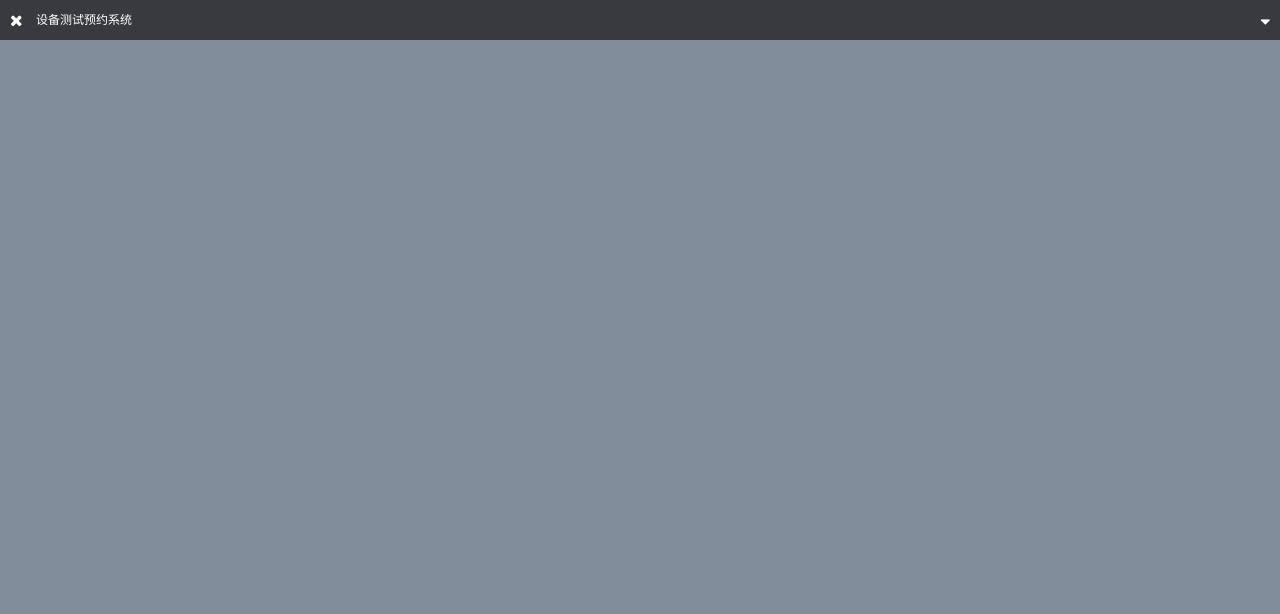
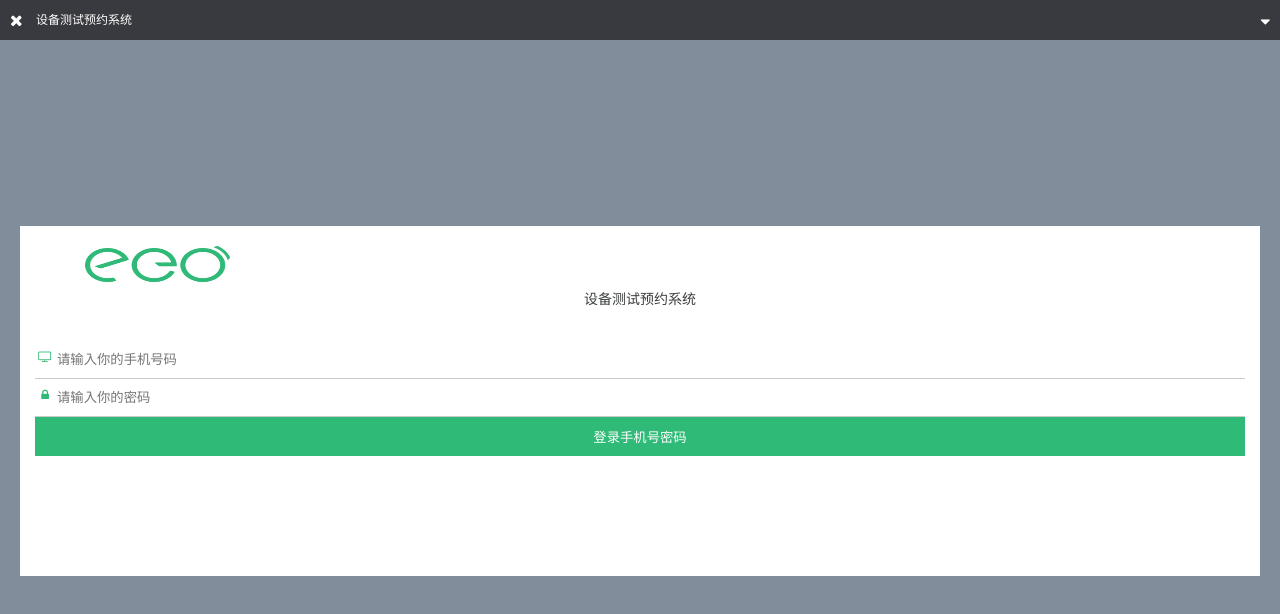
Before and after one commit to xiaojiazhengweifeng/text2, a plain HTML site: page index.html in a window 1280 px wide. Drawn offline with Linux system fonts and the light colour scheme.

Commit message:
完成的测试

```diff
--- a/css/style.sass
+++ b/css/style.sass
@@ -24,3 +24,58 @@ body
   .dot
     top: 10px
     right: 10px
+.content
+  flex: 1
+  padding-left: .2rem
+  padding-right: .2rem
+  box-sizing: border-box
+  .box
+    width: 100%
+    height: 350px
+    background: #fff
+    margin-top: 15%
+    padding-left: .15rem
+    padding-right: .15rem
+    box-sizing: border-box
+    dl
+      padding-left: .5rem
+      padding-right: .5rem
+      box-sizing: border-box
+      padding-top: .2rem
+      padding-bottom: .2rem
+      dt
+        width: 1.45rem
+        height: .36rem
+        img
+          width: 100%
+          height: 100%
+      dd
+        text-align: center
+        margin-top: .1rem
+        font-size: .14rem
+    .info
+      margin-top: .15rem
+      label
+        display: block
+        padding-bottom: .1rem
+        padding-top: .1rem
+        border-bottom: 1px solid #ccc
+        display: flex
+        i
+          display: inline-block
+          width: .2rem
+          text-align: center
+          color: #2fba77
+        input
+          flex: 1
+          border: none
+          outline: none
+    .btn
+      width: 100%
+      display: inline-block
+      background: #2fba77
+      color: #fff
+      text-align: center
+      border: none
+      padding-top: .1rem
+      padding-bottom: .1rem
--- a/index.html
+++ b/index.html
@@ -15,6 +15,24 @@
     <p>设备测试预约系统</p>
     <i class="fa fa-sort-desc dot"></i>
 </header>
-<section class="content"></section>
+<section class="content">
+    <div class="box">
+        <dl>
+            <dt><img src="images/logo_01.png" alt=""></dt>
+            <dd>设备测试预约系统</dd>
+        </dl>
+        <div class="info">
+            <label>
+                <i class="fa fa-television"></i>
+                <input type="tel" placeholder="请输入你的手机号码">
+            </label>
+            <label>
+                <i class="fa fa-lock"></i>
+                <input type="password" placeholder="请输入你的密码">
+            </label>
+        </div>
+        <button class="btn">登录手机号密码</button>
+    </div>
+</section>
 </body>
 </html>
```
Also changed, not shown: css/style.css, images/logo_01.png (added), 1 other file.
